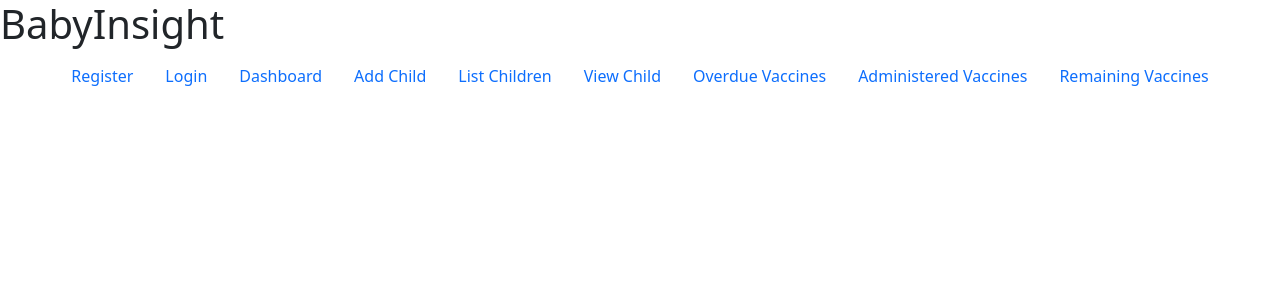
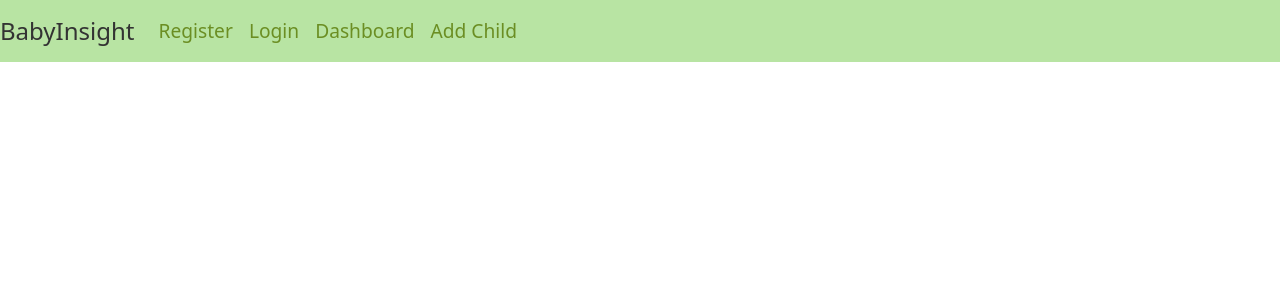
Before and after one commit to jeanpolbac/BabyInsight-Frontend, an Angular app: page / in a window 1280 px wide. Shown: the top 300 px of the page. Built offline with nearby package versions, Linux system fonts and the light colour scheme.

Commit message:
Add docstring and CSS to app.component.html

```diff
--- a/src/app/app.component.html
+++ b/src/app/app.component.html
@@ -1,33 +1,33 @@
-<h1>BabyInsight</h1>
+<!-- Sticky Navbar -->
+<nav class="navbar navbar-expand-lg navbar-light" style="background-color: #B8E4A3; position: fixed; width: 100%; font-size: 1.2rem; z-index: 1000;">
+  <a class="navbar-brand" href="#" style="color: #333; font-size: 1.5rem;">BabyInsight</a>
 
-<router-outlet></router-outlet>
 
-<ul class="nav justify-content-center">
+  <!-- Hamburger menu -->
+  <button class="navbar-toggler" type="button" data-toggle="collapse" data-target="#navbarNav" aria-controls="navbarNav" aria-expanded="false" aria-label="Toggle navigation">
+    <span class="navbar-toggler-icon"></span>
+  </button>
+
+  <!-- Navbar links -->
+  <div class="collapse navbar-collapse" id="navbarNav">
+    <ul class="navbar-nav ml-auto">
       <li class="nav-item">
-    <a class="nav-link" routerLink="/register">Register</a>
+        <a class="nav-link" style="color: #6B8E23;" routerLink="/register">Register</a>
       </li>
       <li class="nav-item">
-    <a class="nav-link" routerLink="/login">Login</a>
+        <a class="nav-link" style="color: #6B8E23;" routerLink="/login">Login</a>
       </li>
       <li class="nav-item">
-    <a class="nav-link" routerLink="/dashboard">Dashboard</a>
+        <a class="nav-link" style="color: #6B8E23;" routerLink="/dashboard">Dashboard</a>
       </li>
       <li class="nav-item">
-    <a class="nav-link" routerLink="/add-child">Add Child</a>
-  </li>
-  <li class="nav-item">
-    <a class="nav-link" routerLink="/list-children">List Children</a>
-  </li>
-  <li class="nav-item">
-    <a class="nav-link" routerLink="/view-child">View Child</a>
-  </li>
-  <li class="nav-item">
-    <a class="nav-link" routerLink="/list-overdue">Overdue Vaccines</a>
-  </li>
-  <li class="nav-item">
-    <a class="nav-link" routerLink="/list-administered">Administered Vaccines</a>
-  </li>
-  <li class="nav-item">
-    <a class="nav-link" routerLink="/list-remaining">Remaining Vaccines</a>
+        <a class="nav-link" style="color: #6B8E23;" routerLink="/add-child">Add Child</a>
       </li>
     </ul>
+  </div>
+</nav>
+
+<!-- Body Content -->
+<div class="container" style="padding-top: 100px;">
+  <router-outlet></router-outlet>
+</div>
```
Lines whose indentation alone changed are shown as unchanged.
